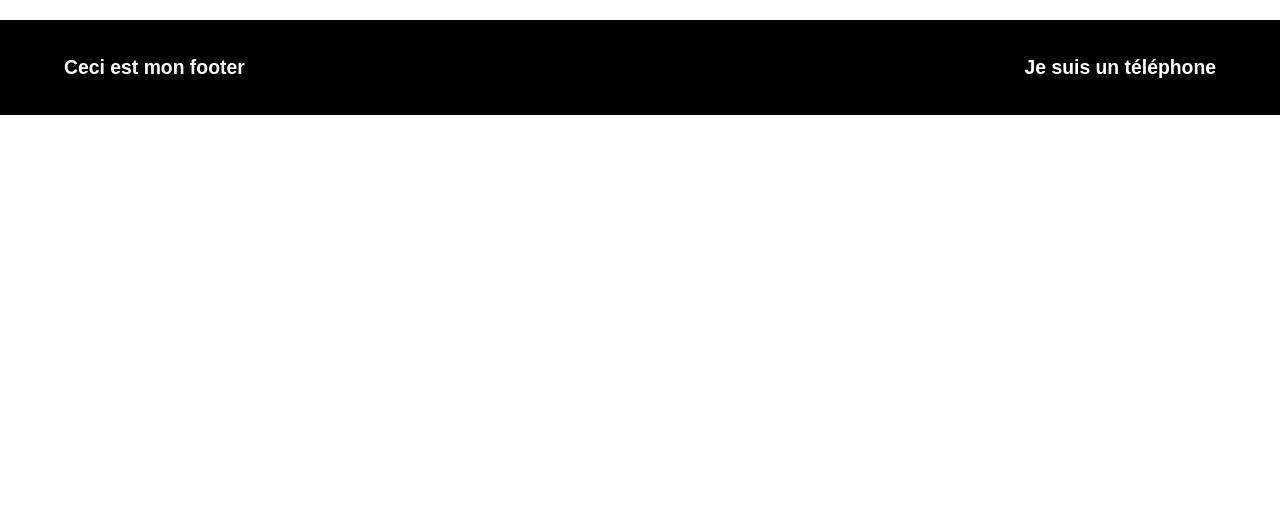
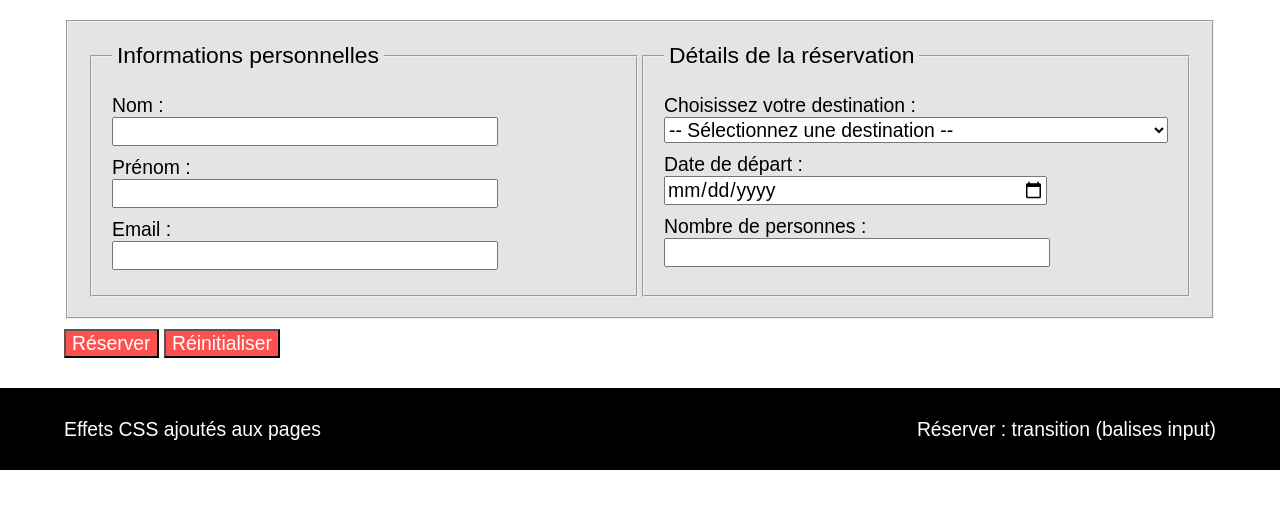
Before and after one commit to Skilrex06/Web2-TP1, a plain HTML site: page reserver.html in a window 1280 px wide. Shown: the part 171-680 px from the top of the page. Drawn offline with Linux system fonts and the light colour scheme.

Commit message:
Formulaire terminé

```diff
--- a/css/styles.scss
+++ b/css/styles.scss
@@ -8,7 +8,9 @@ Ville Hawaïenne : "https://tse2.mm.bing.net/th/id/OIP.ViSkTUsJuATa-omyxvwQ2QAAA
 
 $petit-espace: 10px 0;
 $moyen-espace: 20px 0;
+$marge-fieldsets: 20px;
 $bande-grise: rgb(88, 88, 88);
+$boutons-rouges: rgb(255, 80, 80);
 
 /* Styles universels -- Positionnement */
 * {
@@ -41,7 +43,7 @@ header {
         margin: auto 8px;
         color: white;
         text-decoration: none;
-        background-color: rgb(255, 80, 80);
+        background-color: $boutons-rouges;
         border: 3px solid red;
         border-radius: 10px;
         padding: 4px 10px;
@@ -121,4 +123,47 @@ figure {
     margin: $petit-espace;
 }
 
+form {
+    button {
+        margin: $petit-espace;
+        background-color: $boutons-rouges;
+        color: white;
+
+        &:hover {
+            background-color: darken($color: $boutons-rouges, $amount: 20);
+        }
+    }
+    margin: $moyen-espace;
+
+    fieldset {
+        display: flex;
+        background-color: lighten($bande-grise, 55);
+        padding: $marge-fieldsets;
+
+        legend {
+            font-size: 1.3rem;
+            padding: 0 5px;
+        }
+
+        fieldset {
+            width: 50%;
+            display: flex;
+            flex-direction: column;
+        }
+
+        div {
+            display: flex;
+            flex-direction: column;
+            margin: 5px 0;
+
+            input {
+                width: 75%;
+                transition: border-color 0.5s ease;
+                &:focus {
+                    border: 3px solid $boutons-rouges;
+                }
+            }
+        }
+    }
+}
 /* Media queries */
--- a/reserver.html
+++ b/reserver.html
@@ -19,12 +19,54 @@
     </header>
     <main class="container">
         <h1>Réserver</h1>
-
+        <form method="post">
+            <fieldset>
+                <fieldset class="informations-personnelles">
+                    <legend>Informations personnelles</legend>
+                    <div>
+                        <label for="nom">Nom :</label>
+                        <input type="text" id="nom" name="nom" required>
+                    </div>
+                    <div>
+                        <label for="prenom">Prénom :</label>
+                        <input type="text" id="prenom" name="prenom" required>
+                    </div>
+                    <div>
+                        <label for="email">Email :</label>
+                        <input type="email" id="email" name="email" required>
+                    </div>
+                </fieldset>
+                <fieldset class="details-reservation">
+                    <legend>Détails de la réservation</legend>
+                    <div>
+                        <label for="destination">Choisissez votre destination :</label>
+                        <select id="destination" name="destination" required>
+                            <option value="">-- Sélectionnez une destination --</option>
+                            <option value="hawai">Hawai</option>
+                            <option value="paris">Paris</option>
+                            <option value="chichenitza">Chichen Itza</option>
+                        </select>
+                    </div>
+                    <div>
+                        <label for="date-depart">Date de départ :</label>
+                        <input type="date" id="date-depart" name="date-depart" required>
+                    </div>
+                    <div>
+                        <label for="nombre-personnes">Nombre de personnes :</label>
+                        <input type="number" id="nombre-personnes" name="nombre-personnes" min="1" max="10" required>
+                    </div>
+                </fieldset>
+            </fieldset>
+            <div>
+                <button type="submit">Réserver</button>
+                <button type="reset">Réinitialiser</button>
+            </div>
+        </form>
     </main>
     <footer>
         <div class="container">
-            <h4>Ceci est mon footer</h4>
-            <h4>Je suis un téléphone</h4>
+            <p>Effets CSS ajoutés aux pages</p>
+            <p>Réserver : transition (balises input)</p>
         </div>
     </footer>
 </body>
```
Also changed, not shown: css/styles.css, 1 other file.
